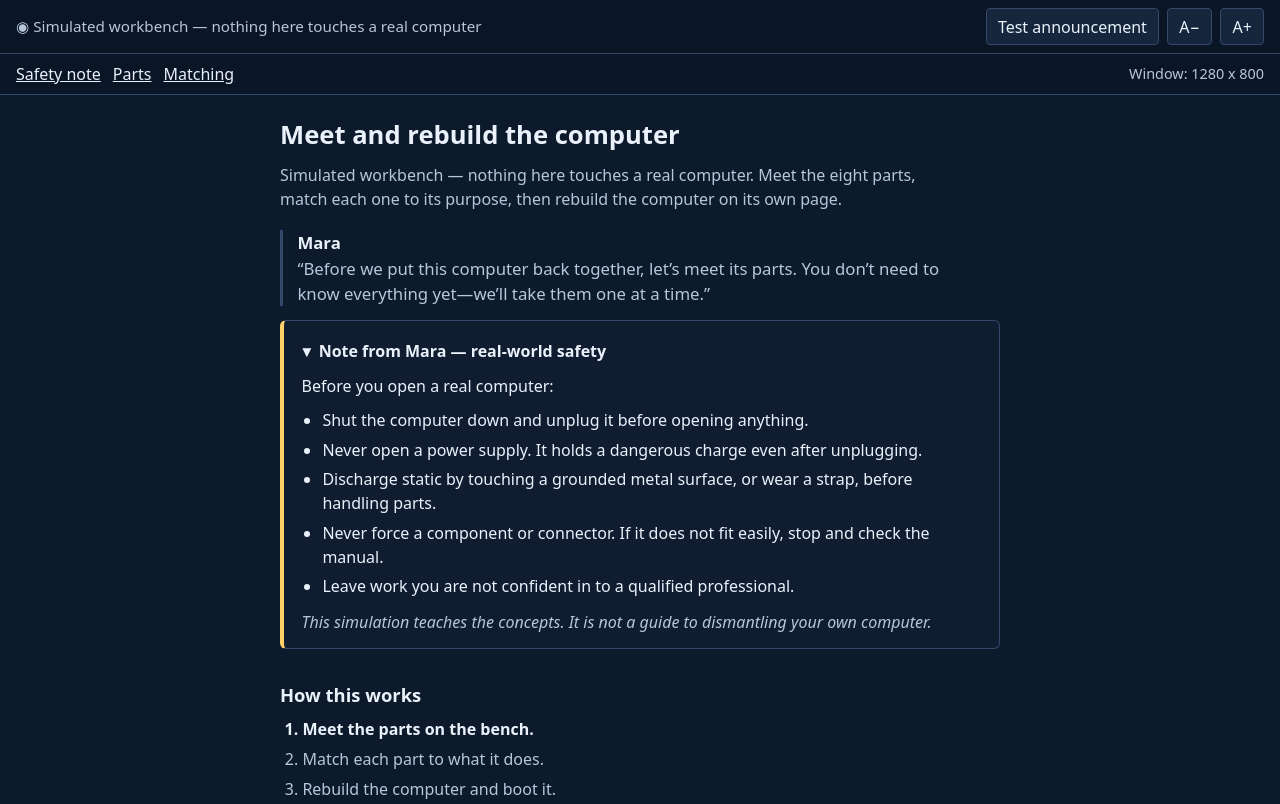
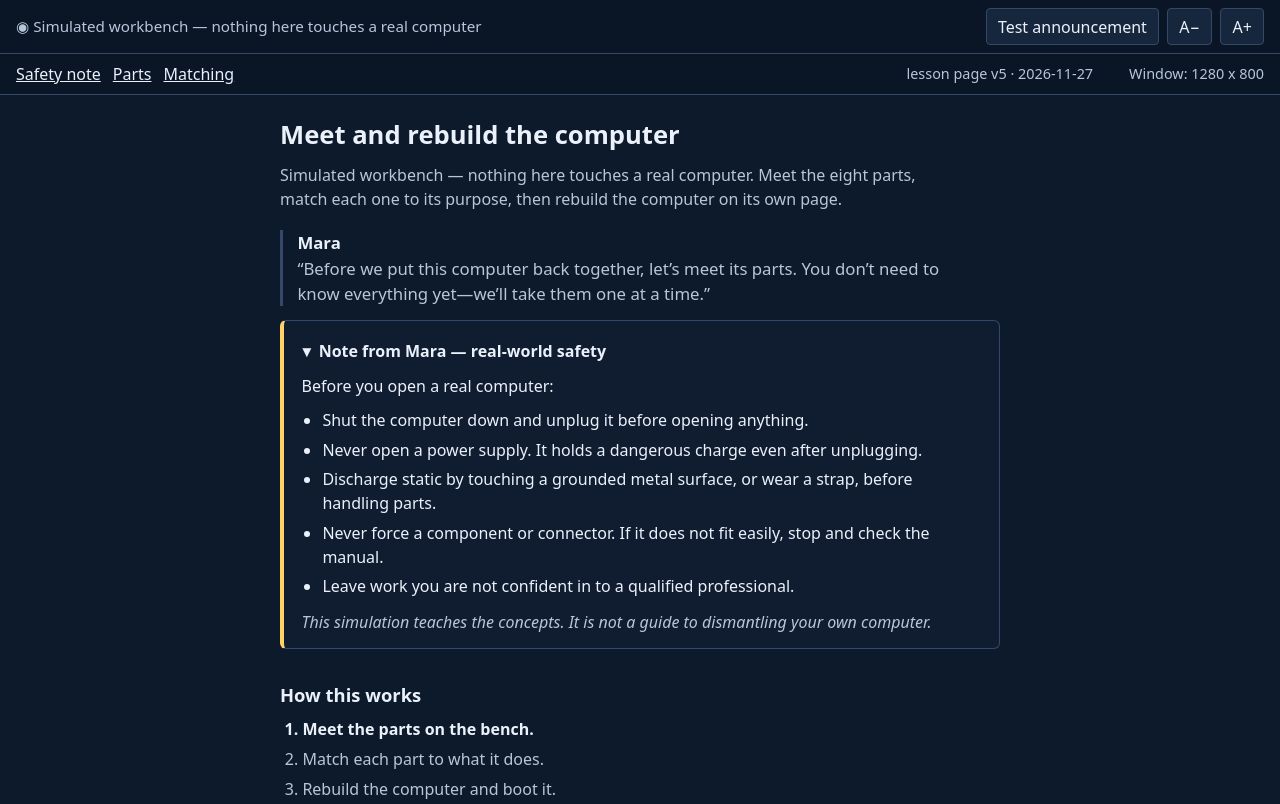
Before and after one commit to lvanosdol/TheLastSafehouse, a website: page prototype/lesson-1.html in a window 1280 px wide. Shown: the top 804 px of the page. Drawn offline with Linux system fonts and the light colour scheme.

Commit message:
Stamp the pages, because a stale copy has cost two test rounds
The last run tested a page from before today's fixes — provable, because it read
out a sentence that no longer exists in any current version. Guessing which copy
someone is looking at is a waste of their evening, so both pages now carry a
visible version stamp in the top bar, hidden from the reading order.

Bump the stamp whenever a page changes.

```diff
--- a/prototype/lesson-1.html
+++ b/prototype/lesson-1.html
@@ -151,7 +151,8 @@ summary:focus-visible { outline: 3px solid var(--focus); outline-offset: 2px; }
   border: 1px dashed var(--line); border-radius: 6px; padding: 0.75rem;
 }
 
-.window-size { margin-left: auto; align-self: center; color: var(--ink-dim); font-size: 0.9rem; }
+.build-stamp { margin-left: auto; align-self: center; color: var(--ink-dim); font-size: 0.9rem; }
+.window-size { margin-left: 1.5rem; align-self: center; color: var(--ink-dim); font-size: 0.9rem; }
 .last-announcement {
   margin: 0; padding: 0.4rem 1rem; font-size: 0.85rem;
   color: var(--ink-dim); border-top: 1px solid var(--line); background: #0a1626;
@@ -208,6 +209,7 @@ button:focus-visible, a:focus-visible, [tabindex]:focus-visible {
     <a href="#guide-heading">Parts</a>
     <a href="#match-heading">Matching</a>
     <a href="assembly.html" id="nav-build" hidden>Build the computer</a>
+    <span class="build-stamp" aria-hidden="true">lesson page v5 · 2026-11-27</span>
     <span class="window-size" id="window-size" aria-hidden="true"></span>
   </nav>
 
```
Also changed, not shown: prototype/assembly.html (+3 -1 lines).
